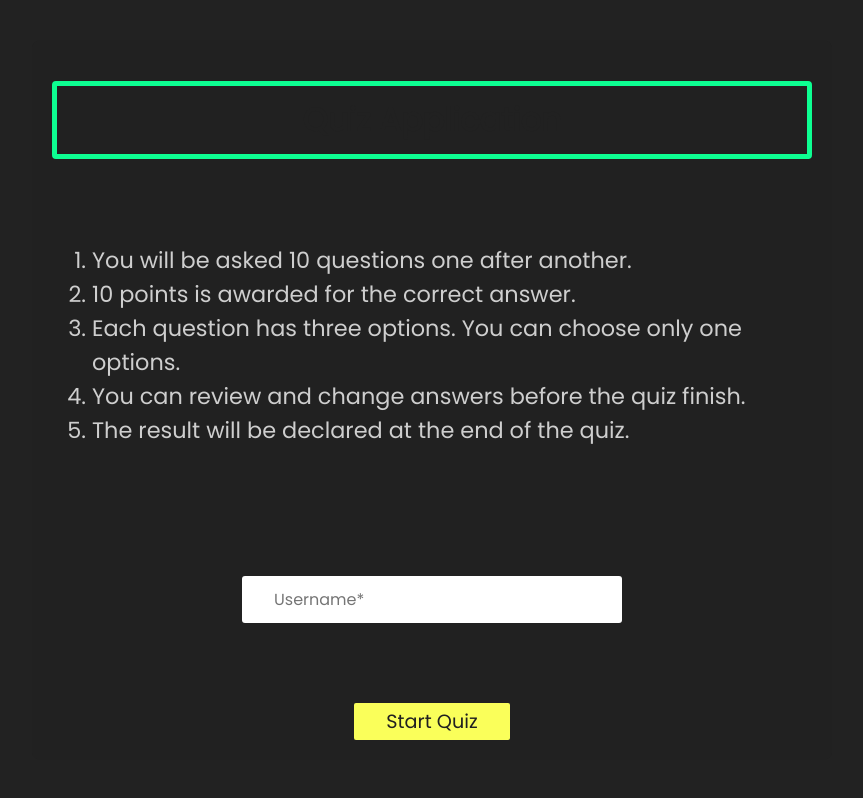
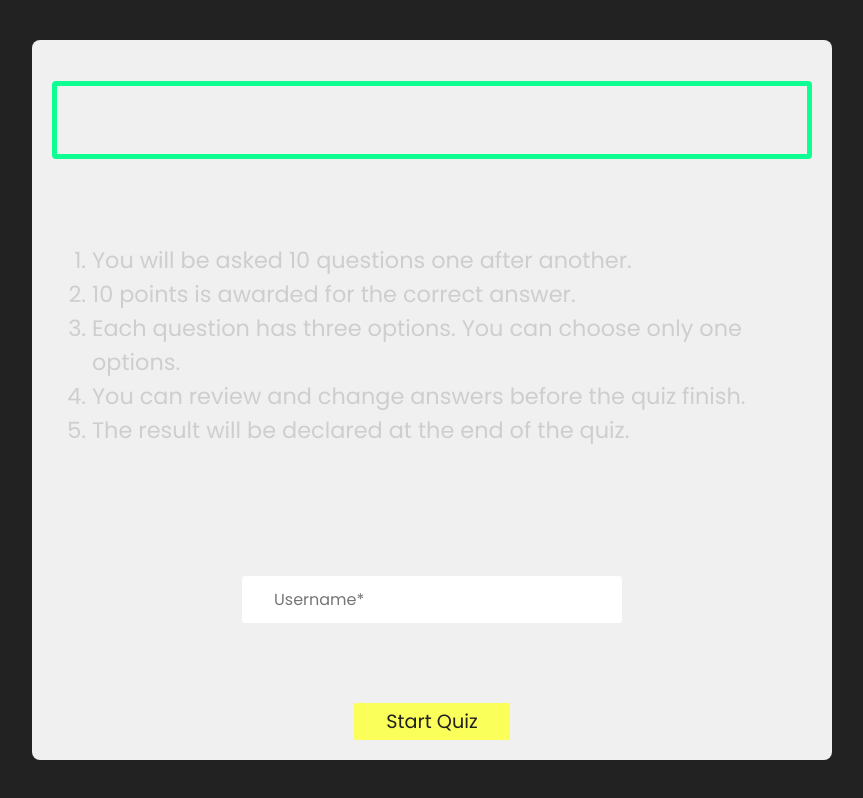
Before and after one commit to drooschuck/Quiz-app-Mern, a React (Create React App) app in the folder client/: page / in a window 1280 px wide. Shown: the whole page, without its empty margins (208-1071 px from the left). Built offline with nearby package versions, Linux system fonts and the light colour scheme.

Commit message:
Update App.css

```diff
--- a/client/src/styles/App.css
+++ b/client/src/styles/App.css
@@ -4,8 +4,8 @@
 :root {
     --primary-color: #0DFF92;
     --dark-color: #222222;
-    /*--light-color: #f0f0f0; */
-    --light-color: #212121;
+    --light-color: #f0f0f0;
+    /* --light-color: #212121; */
 
 
 }
```
